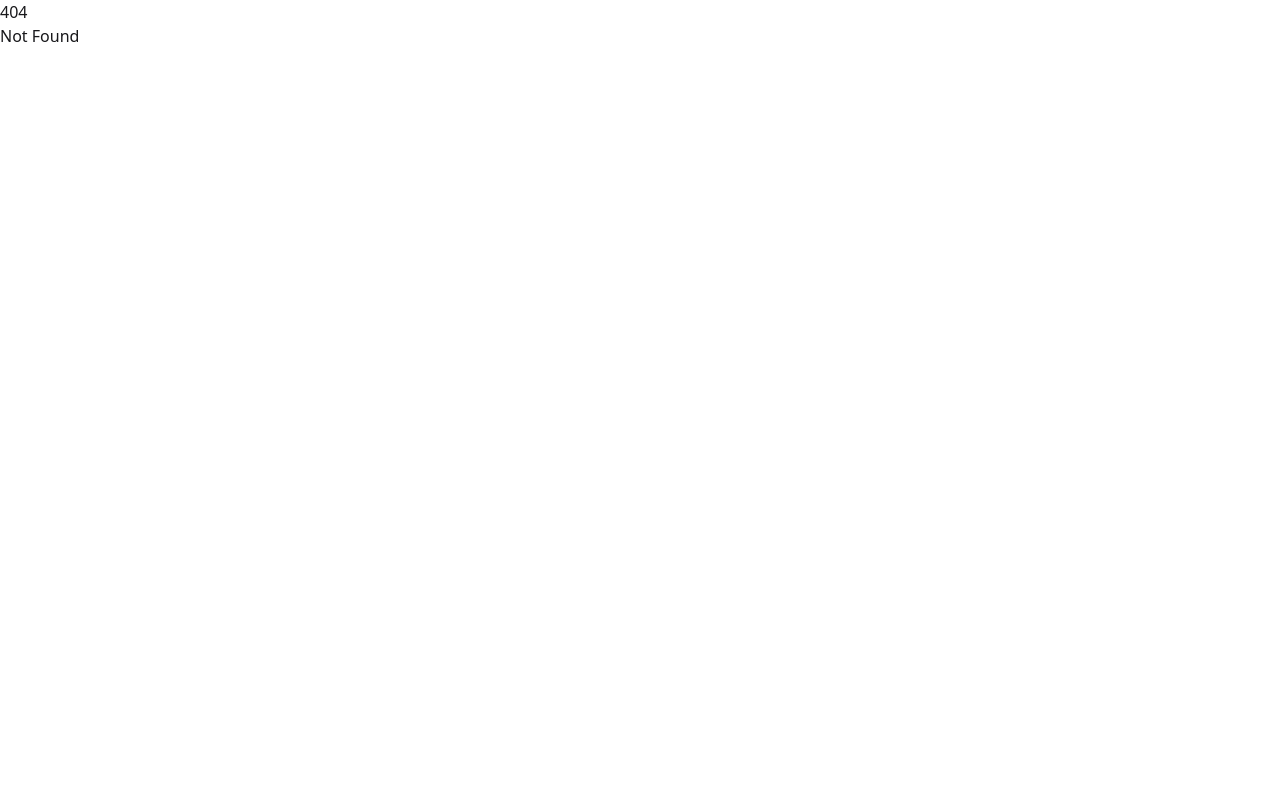
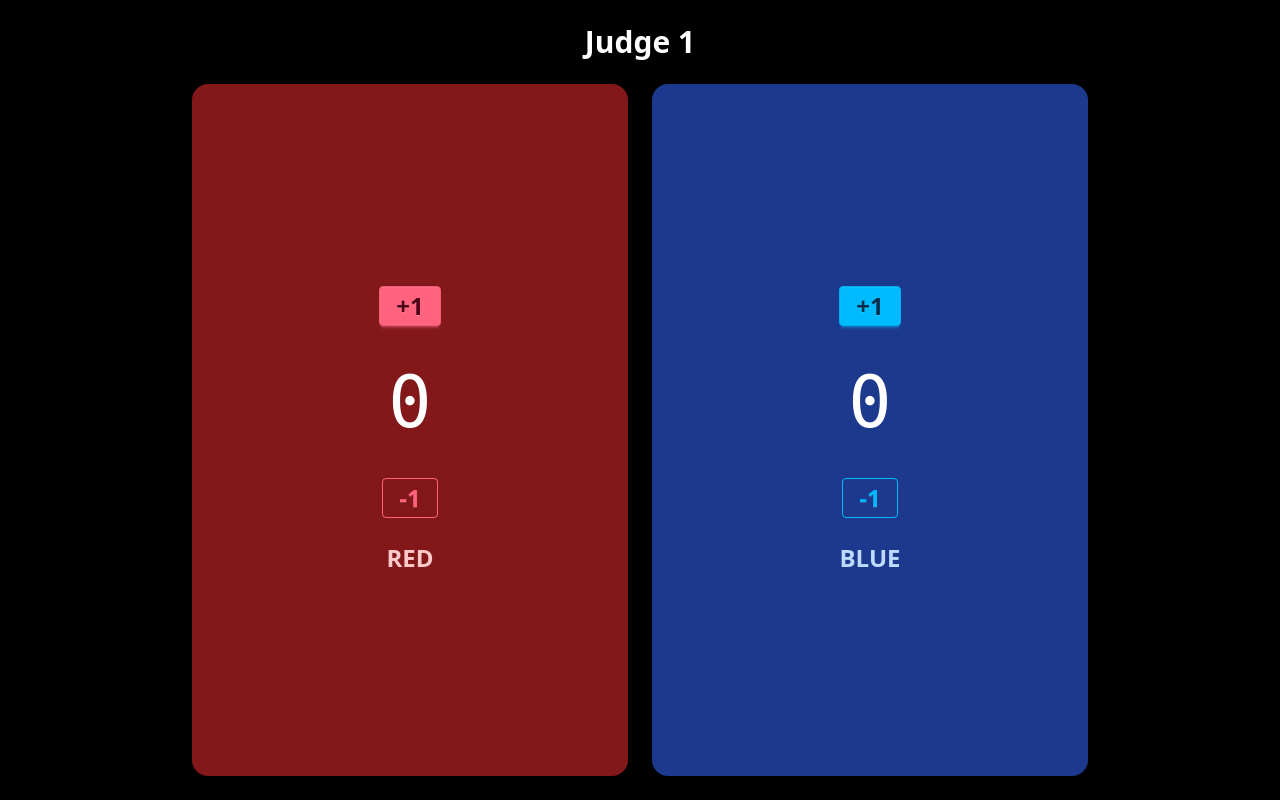
Before and after one commit to valike23/wushu, a SvelteKit app: page /judges in a window 1280 px wide. Before the commit this address had no page. Built offline with nearby package versions, Linux system fonts and the light colour scheme.

Commit message:
update script

```diff
--- /dev/null
+++ b/src/routes/judges/+page.svelte
@@ -0,0 +1,40 @@
+<script lang="ts">
+  export let judgeName = "Judge 1";
+
+  let redScore = 0;
+  let blueScore = 0;
+
+  function incRed() { redScore++; }
+  function decRed() { if (redScore > 0) redScore--; }
+
+  function incBlue() { blueScore++; }
+  function decBlue() { if (blueScore > 0) blueScore--; }
+</script>
+
+<!-- Judge Screen -->
+<div class="w-full h-screen bg-black text-white flex flex-col items-center p-6">
+
+  <!-- Judge Name -->
+  <h1 class="text-3xl font-bold mb-6">{judgeName}</h1>
+
+  <!-- Scores Area -->
+  <div class="grid grid-cols-2 gap-6 w-full max-w-4xl flex-1">
+
+    <!-- Red Athlete Controls -->
+    <div class="flex flex-col items-center justify-center bg-red-900 rounded-2xl p-6 shadow-lg">
+      <button class="btn btn-error  text-2xl font-bold mb-4" on:click={incRed}>+1</button>
+      <div class="text-7xl font-mono my-6">{redScore}</div>
+      <button class="btn btn-outline btn-error text-2xl font-bold mt-4" on:click={decRed}>-1</button>
+      <div class="mt-6 text-2xl text-red-200 font-bold">RED</div>
+    </div>
+
+    <!-- Blue Athlete Controls -->
+    <div class="flex flex-col items-center justify-center bg-blue-900 rounded-2xl p-6 shadow-lg">
+      <button class="btn btn-info text-2xl font-bold mb-4" on:click={incBlue}>+1</button>
+      <div class="text-7xl font-mono my-6">{blueScore}</div>
+      <button class="btn btn-outline btn-info text-2xl font-bold mt-4" on:click={decBlue}>-1</button>
+      <div class="mt-6 text-2xl text-blue-200 font-bold">BLUE</div>
+    </div>
+
+  </div>
+</div>
```
Also changed, not shown: 2 other files (tests, documents, lock files or other folders).
